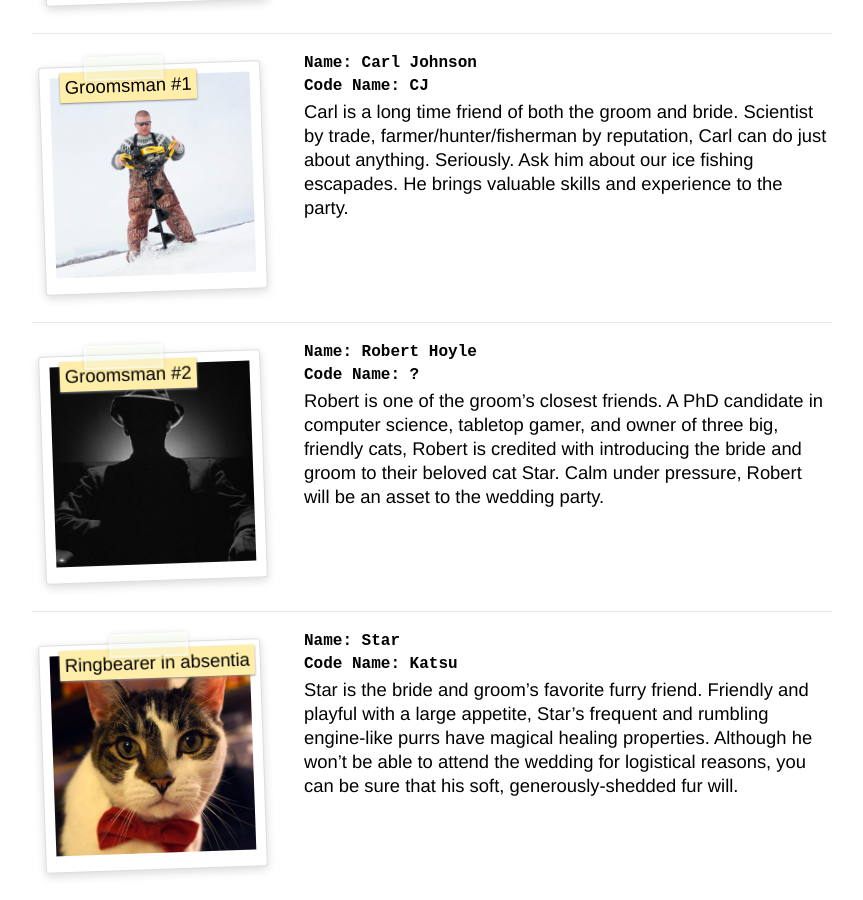
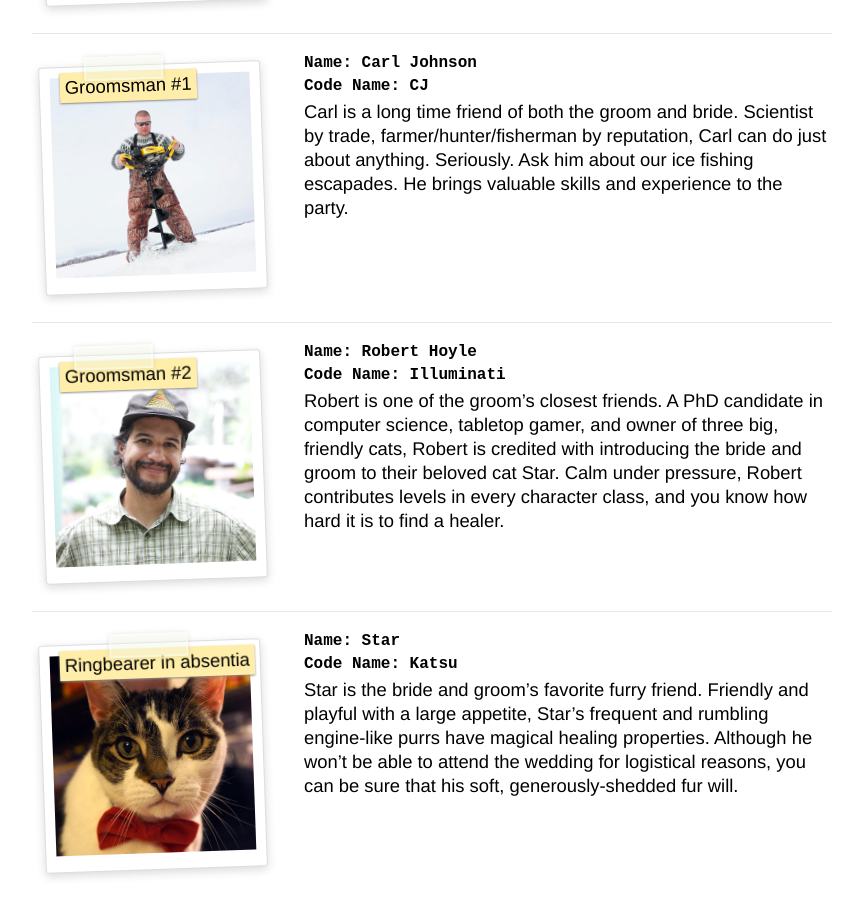
Before and after one commit to dnschnur/piday.github.com, a Jekyll site: the page built from about/index.md, in a window 1280 px wide and 900 px high, scrolled down 2802 px. Shown: the whole window, without its empty margins (208-1071 px from the left). Built offline with Jekyll 4.4.1, drawn with Linux system fonts in a browser that asks for light colours; nearby versions of some CDN libraries.

Commit message:
Add Robert's photo and update his profile.

```diff
--- a/about/index.md
+++ b/about/index.md
@@ -98,15 +98,15 @@
 
 ----------------------------------------------------------------------
 
-<div class="photo profile-photo profile-photo-unknown">
-  <img src="/images/people/shadow.jpg">
+<div class="photo profile-photo profile-photo-robert">
+  <img src="/images/people/robert.jpg">
   <div class="title">Groomsman #2</div>
 </div>
 
 <div class="profile-info">Name: Robert Hoyle</div>
-<div class="profile-info">Code Name: ?</div>
+<div class="profile-info">Code Name: Illuminati</div>
 
-Robert is one of the groom's closest friends. A PhD candidate in computer science, tabletop gamer, and owner of three big, friendly cats, Robert is credited with introducing the bride and groom to their beloved cat Star. Calm under pressure, Robert will be an asset to the wedding party.
+Robert is one of the groom's closest friends. A PhD candidate in computer science, tabletop gamer, and owner of three big, friendly cats, Robert is credited with introducing the bride and groom to their beloved cat Star. Calm under pressure, Robert contributes levels in every character class, and you know how hard it is to find a healer.
 
 ----------------------------------------------------------------------
 
```
Also changed, not shown: images/people/robert.jpg (added).
